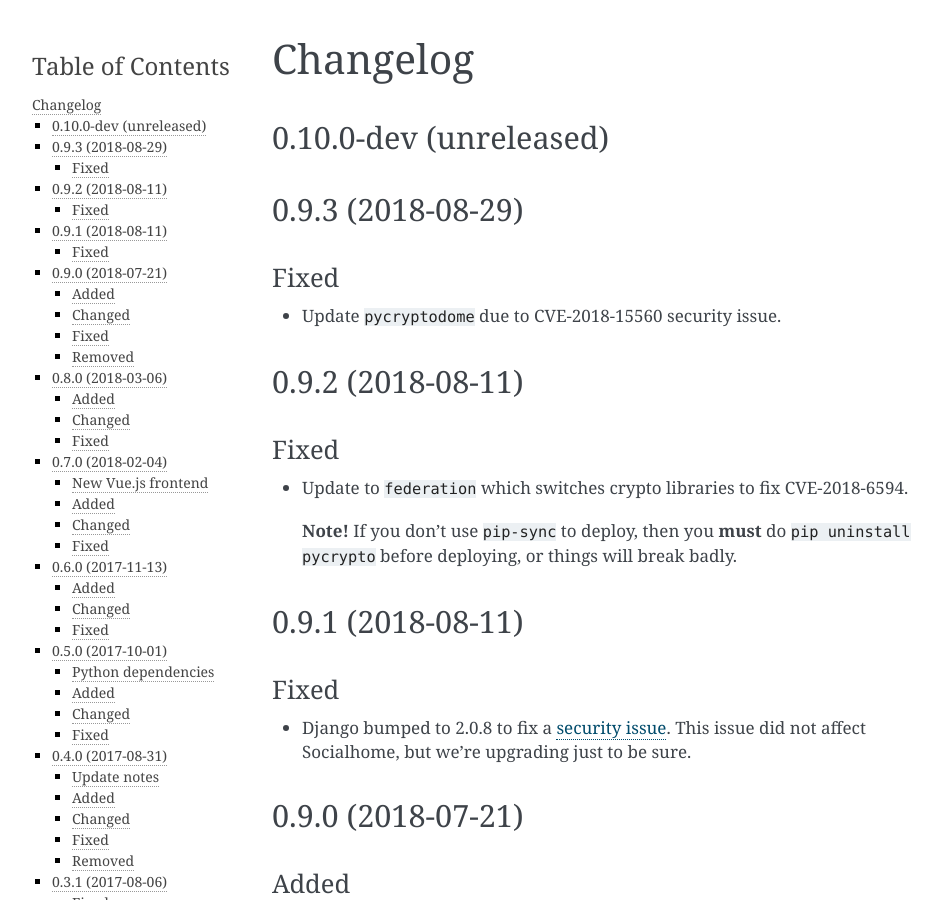
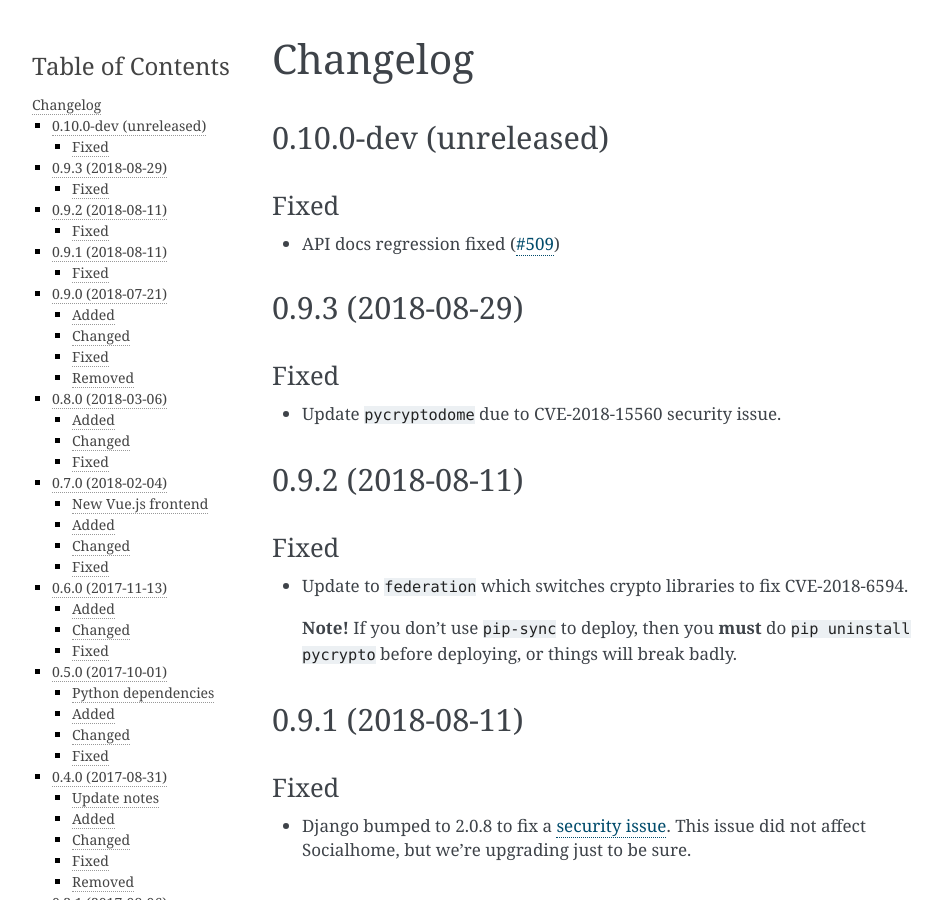
Before and after one commit to jaywink/socialhome, a Sphinx documentation site: the page built from docs/changelog.rst, in a window 1280 px wide and 900 px high. Shown: the whole window, without its empty margins (148-1090 px from the left). Built offline with Sphinx 7.4.7, drawn with Linux system fonts in a browser that asks for light colours.

Commit message:
Add changelog for API docs fix

```diff
--- a/docs/changelog.rst
+++ b/docs/changelog.rst
@@ -5,6 +5,11 @@ Changelog
 
 0.10.0-dev (unreleased)
 -----------------------
+
+Fixed
+.....
+
+* API docs regression fixed (`#509 <https://github.com/jaywink/socialhome/issues/509>`_)
 
 0.9.3 (2018-08-29)
 ------------------
```
